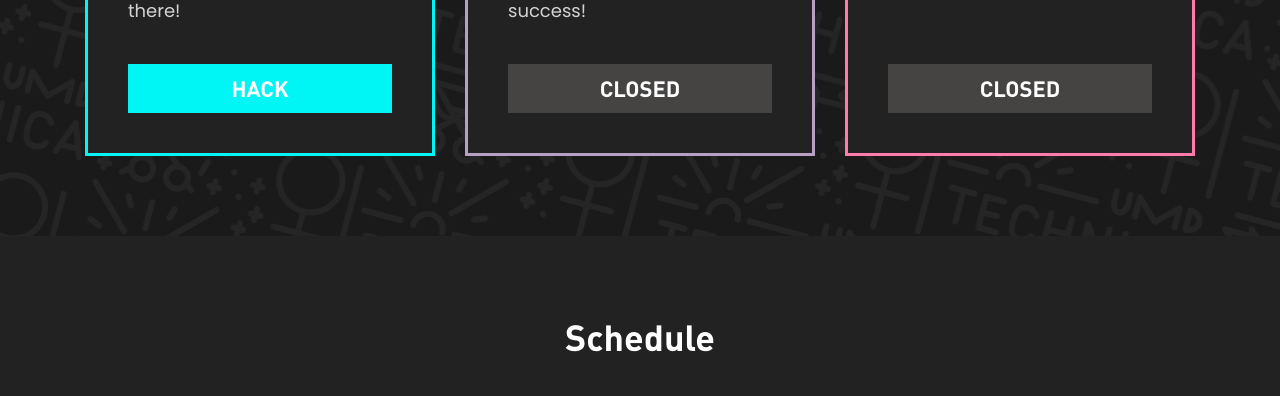
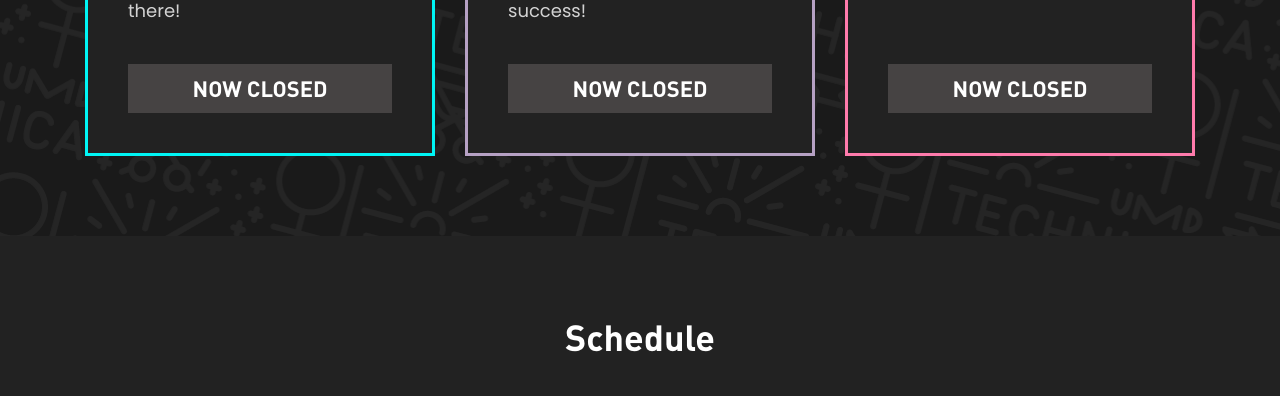
Before and after one commit to gotechnica/gotechnica.github.io, a website: page index.html in a window 1280 px wide. Shown: the part 2012-2408 px from the top of the page. Drawn offline with nearby package versions, Linux system fonts and the light colour scheme.

Commit message:
Disable registration

```diff
--- a/index.html
+++ b/index.html
@@ -148,7 +148,7 @@
                   <p>
 Come build using hardware, software, or anything you want with other hackers! You don’t have to know how to code to be a hacker. Hackers can be students, designers, or just any tech-lover out there!
                   </p>
-                  <a target="_blank" href="https://gotechnica.typeform.com/to/YQNAzU" class="button">Hack</a>
+                  <a target="_blank" href="https://gotechnica.typeform.com/to/YQNAzU" class="button disabled">Now Closed</a>
                 </div>
               </div>
               <div class="col-lg-4">
@@ -160,7 +160,7 @@ Come help with the operations! Volunteers are a huge helping hand and help make
                   </p>
 
                   <!-- TODO add link! -->
-                  <a target="_blank" href="volunteer" class="button disabled">Closed</a>
+                  <a target="_blank" href="volunteer" class="button disabled">Now Closed</a>
                   <!-- <a href="#" class="button disabled">COMING SOON</a> -->
                   <!-- <h4>COMING SOON</h4> -->
                 </div>
@@ -172,7 +172,7 @@ Come help with the operations! Volunteers are a huge helping hand and help make
 Come help hackers with their ideas by being a resource for hackers who may have questions about their projects. Mentors can be anyone of <strong>any gender</strong> willing to share their knowledge!
                   </p>
                   <!-- TODO add link! -->
-                  <a target="_blank" href="mentor" class="button disabled">Closed</a>
+                  <a target="_blank" href="mentor" class="button disabled">Now Closed</a>
                   <!-- <a href="#" class="button disabled">COMING SOON</a> -->
                   <!-- <h4>COMING SOON</h4> -->
                 </div>
```
